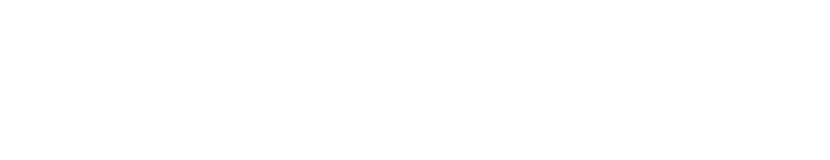
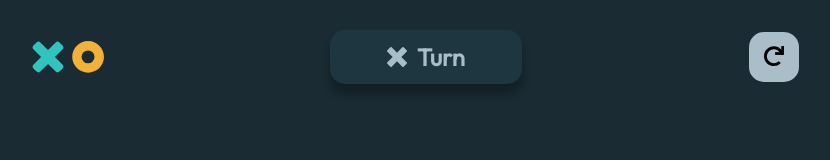
Before and after one commit to subit419/tic-tac-toe, a plain HTML site: page index.html in a window 1280 px wide. Shown: the whole page, without its empty margins (225-1055 px from the left). Drawn offline with Linux system fonts and the light colour scheme.

Commit message:
header styling done

```diff
--- a/index.html
+++ b/index.html
@@ -11,6 +11,42 @@
     <link href="https://fonts.googleapis.com/css2?family=Outfit&display=swap" rel="stylesheet">
 </head>
 <body>
+    <div class="container">
+        <div class="header">
+            <div class="logo">
+                <img src="/assets/logo.svg" alt="" >
+            </div>
+            <div class="game-status">
+                <h2>
+                    <section class="turn-icon"></section>
+                    Turn
+                </h2>
 
+            </div>
+            <div class="undo">
+                <button>
+                    <svg width="20" height="20" xmlns="http://www.w3.org/2000/svg"><path d="M19.524 0h-1.88a.476.476 0 0 0-.476.499l.159 3.284A9.81 9.81 0 0 0 9.835.317C4.415.317-.004 4.743 0 10.167.004 15.597 4.406 20 9.835 20a9.796 9.796 0 0 0 6.59-2.536.476.476 0 0 0 .019-.692l-1.348-1.349a.476.476 0 0 0-.65-.022 6.976 6.976 0 0 1-9.85-.63 6.987 6.987 0 0 1 .63-9.857 6.976 6.976 0 0 1 10.403 1.348l-4.027-.193a.476.476 0 0 0-.498.476v1.881c0 .263.213.476.476.476h7.944A.476.476 0 0 0 20 8.426V.476A.476.476 0 0 0 19.524 0Z"/></svg>
+                </button>
+            </div>
+        </div>
+        <div class="main">
+            <div class="game-section">
+                <div class="game-grid">
+
+                </div>
+            </div>
+            <div class="score-section">
+                <div class="x-score-card">
+                    <p class="score" id="x-player-score"></p>
+                </div>
+                <div class="tie-score-card">
+                    <p class="score" id="bot-score"></p>
+                </div>
+                <div class="o-score-card">
+                    <p class="score" id="o-player-score"></p>
+                </div>
+            </div>
+        </div>
+    </div>
 </body>
 </html>
--- a/style.css
+++ b/style.css
@@ -5,4 +5,75 @@
     --dark-cyan: #34C3BE;
     --lighten-yellow: #F2B138;
     font-family: 'Outfit', sans-serif;
+
 }
+* {
+    padding: 0;
+    margin: 0;
+}
+
+h2, .logo, .undo {
+    display:flex;
+    gap: 10px;
+    align-items: center;
+    color: var(--grey)
+}
+
+.turn-icon {
+    width: 20px;
+    height: 20px;
+    background-size: 100%;
+    background-repeat: no-repeat;
+    background-position: center;
+    background-image: url(./assets/icon-x-gray.svg);
+}
+
+.container {
+    height:100vh;
+    width: 100vw;
+    background-color: var(--primary);
+    display: grid;
+    grid-template-rows: 1fr 4fr 2fr;
+}
+
+.header {
+    grid-row: 1 / 2;
+    display: flex;
+    justify-content: space-evenly;
+    margin: 30px;
+}
+
+
+.game-status {
+    display: flex;
+    width: 15vw;
+    justify-content: center;
+    box-shadow: 0 10px 10px rgba(0, 0, 0, .3);
+    background-color: var(--secondary);
+    border-radius: 15px;
+}
+
+.undo button {
+    background-color: var(--grey);
+    border: none;
+    width: 50px;
+    height: 50px;
+    border-radius: 15px;
+}
+
+.invisible {
+    visibility: hidden;
+    display: none;
+}
+
+/* .game-status .svg {
+    display: none;
+} */
+
+.game-section {
+    grid-row: 2 / 3;
+}
+
+.score-section {
+    grid-row: 3 / 4;
+}
```
Also changed, not shown: assets/icon-o-gray.svg (added), assets/icon-restart.svg (added), assets/icon-x-gray.svg (added), assets/logo.svg (added).
